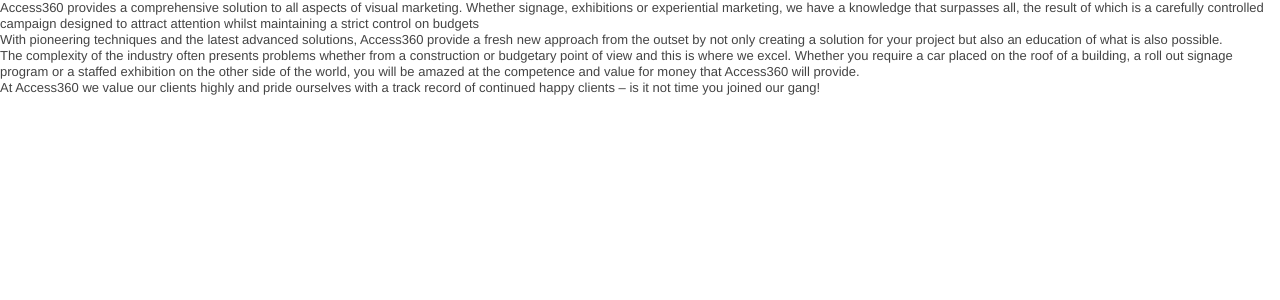
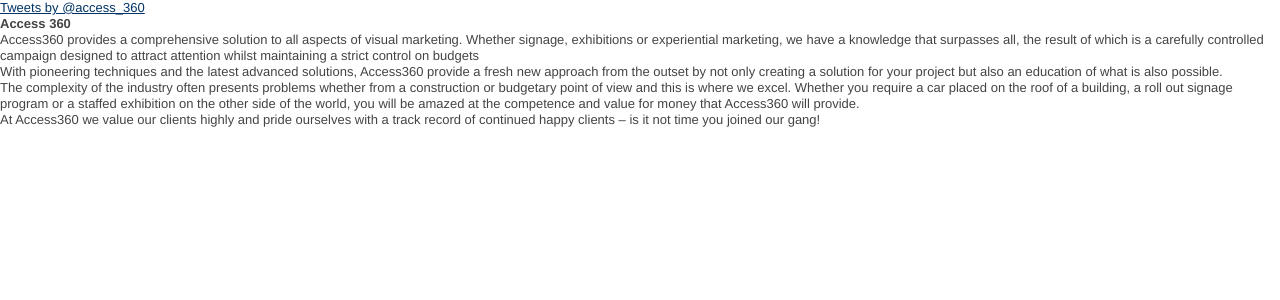
Before and after one commit to matjkd/access360v2, a PHP site: template application/views/global/access360/modals.php in a window 1280 px wide. Shown: the top 300 px of the page. Run offline with PHP 8.4, Linux system fonts and the light colour scheme; the template is opened without the code that fills it, so the values that code supplies are empty; some libraries are stand-ins or nearby versions; some web fonts are replaced.

Commit message:
twitter link

```diff
--- a/application/views/global/access360/cogs.php
+++ b/application/views/global/access360/cogs.php
@@ -81,10 +81,10 @@
 
 <!--news cog-->
 <div id="newscoglogodiv">
-    <a href="<?=base_url()?>news" > <img id="newscoglogo" class="thumbnail" src="<?= base_url() ?>images/cogs/news.png"  style="-webkit-transform: rotate(0deg); " onLoad="window.setTimeout('init()',40)"/></a>
+    <a href="" rel="#twitteroverlay" id="twitter"> <img id="newscoglogo" class="thumbnail" src="<?= base_url() ?>images/cogs/news.png"  style="-webkit-transform: rotate(0deg); " onLoad="window.setTimeout('init()',40)"/></a>
 </div>
 <div id="newscogdiv">
-    <a href="#"><img id="newscog"  src="<?= base_url() ?>images/cogs/cog1.png"  style="-webkit-transform: rotate(0deg); " onLoad="window.setTimeout('init()',40)"/></a>
+    <a   href="#"><img id="newscog"  src="<?= base_url() ?>images/cogs/cog1.png"  style="-webkit-transform: rotate(0deg); " onLoad="window.setTimeout('init()',40)"/></a>
 </div>
 <!--end of news cog-->
 
--- a/application/views/global/access360/modals.php
+++ b/application/views/global/access360/modals.php
@@ -2,6 +2,16 @@
 
 
     <!-- #customize your modal window here -->
+
+  <div class="apple_overlay" id="twitteroverlay">
+  	 <div class="twitterWrap">
+ <a class="twitter-timeline" href="https://twitter.com/access_360" data-widget-id="291184507749539840">Tweets by @access_360</a>
+<script>!function(d,s,id){var js,fjs=d.getElementsByTagName(s)[0];if(!d.getElementById(id)){js=d.createElement(s);js.id=id;js.src="//platform.twitter.com/widgets.js";fjs.parentNode.insertBefore(js,fjs);}}(document,"script","twitter-wjs");</script>
+</div>
+
+</div>
+
+
 
     <div class="apple_overlay" id="contactoverlay">
 
@@ -24,7 +34,7 @@
 
 	<!-- the external content is loaded inside this tag -->
 	<div class="contentWrap">
-
+<h2>Access 360</h2>
 		 <p>Access360 provides a comprehensive solution to all aspects of visual marketing.
 		 	 Whether signage, exhibitions or experiential marketing, we have a knowledge that surpasses all,
 		 	  the result of which is a carefully controlled campaign designed to attract attention whilst maintaining
--- a/application/views/template/access360/header.php
+++ b/application/views/template/access360/header.php
@@ -4,7 +4,7 @@
      Remove this if you use the .htaccess -->
 <meta http-equiv="X-UA-Compatible" content="IE=edge,chrome=1">
 
-<title><?= $title ?></title>
+<title><?php if(isset($title) && $title != NULL) { echo $title;} else { echo "Access360"; }?></title>
 <meta name="description" content="">
 <meta name="author" content="">
 <meta name="google-site-verification" content="5Bca4n2lBoi_50eivq5aQiBHEKzJoUk9O-twnLjFUL0" />
```
